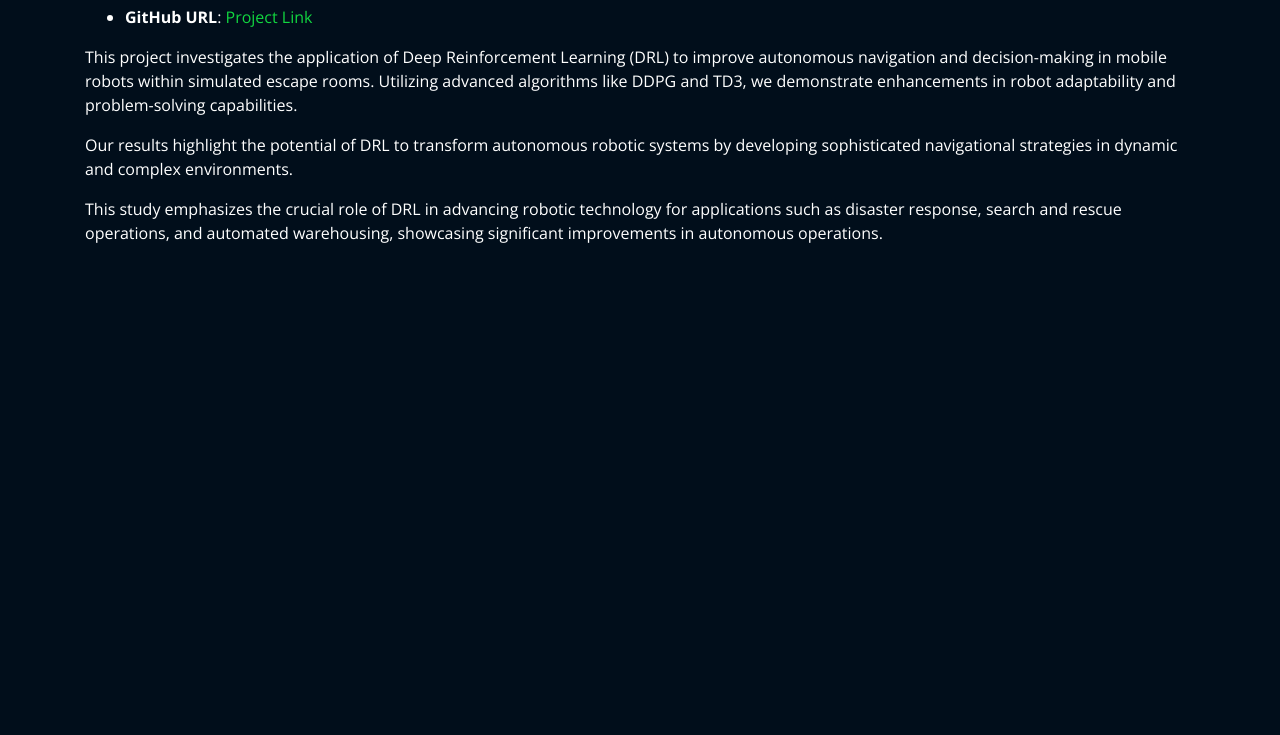
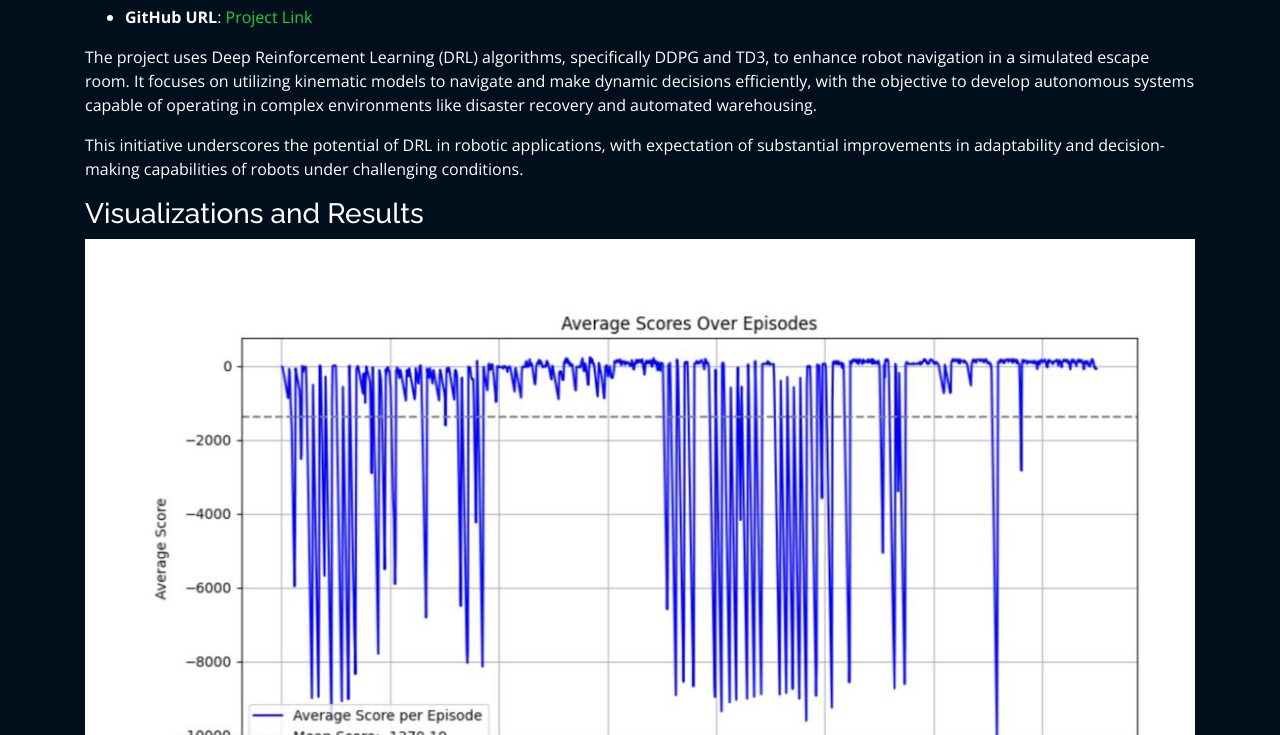
Before and after one commit to thakkarnitin63/thakkarnitin63.github.io, a plain HTML site: page projects/DRRN.html in a window 1280 px wide. Shown: the part 65-800 px from the top of the page. Drawn offline with nearby package versions, Linux system fonts and the light colour scheme.

Commit message:
new file:   assets/img/project/ddpg_trial_simulation.gif 	new file:   assets/img/project/results.jpeg 	modified:   projects/DRRN.html

```diff
--- a/projects/DRRN.html
+++ b/projects/DRRN.html
@@ -67,24 +67,38 @@
               </ul>
 
               <p>
-                This project investigates the application of Deep Reinforcement
-                Learning (DRL) to improve autonomous navigation and
-                decision-making in mobile robots within simulated escape rooms.
-                Utilizing advanced algorithms like DDPG and TD3, we demonstrate
-                enhancements in robot adaptability and problem-solving
-                capabilities.
+                The project uses Deep Reinforcement Learning (DRL) algorithms,
+                specifically DDPG and TD3, to enhance robot navigation in a
+                simulated escape room. It focuses on utilizing kinematic models
+                to navigate and make dynamic decisions efficiently, with the
+                objective to develop autonomous systems capable of operating in
+                complex environments like disaster recovery and automated
+                warehousing.
               </p>
               <p>
-                Our results highlight the potential of DRL to transform
-                autonomous robotic systems by developing sophisticated
-                navigational strategies in dynamic and complex environments.
+                This initiative underscores the potential of DRL in robotic
+                applications, with expectation of substantial improvements in adaptability
+                and decision-making capabilities of robots under challenging
+                conditions.
               </p>
-              <p>
-                This study emphasizes the crucial role of DRL in advancing
-                robotic technology for applications such as disaster response,
-                search and rescue operations, and automated warehousing,
-                showcasing significant improvements in autonomous operations.
-              </p>
+              <h3>Visualizations and Results</h3>
+              <div class="portfolio-img">
+                <img
+                  src="../assets/img/project/results.jpeg"
+                  class="img-fluid"
+                  alt="DDPG Trial Simulation"
+                />
+                <figcaption>DDPG Trial Simulation</figcaption>
+              </div>
+              <div class="portfolio-img">
+                <img
+                  src="../assets/img/project/ddpg_trial_simulation.gif"
+                  class="img-fluid"
+                  alt="Simulation in Action"
+                />
+                <figcaption>Simulation in Action</figcaption>
+              </div>
+
             </div>
           </div>
         </div>
```
Also changed, not shown: assets/img/project/ddpg_trial_simulation.gif (added), assets/img/project/results.jpeg (added).
